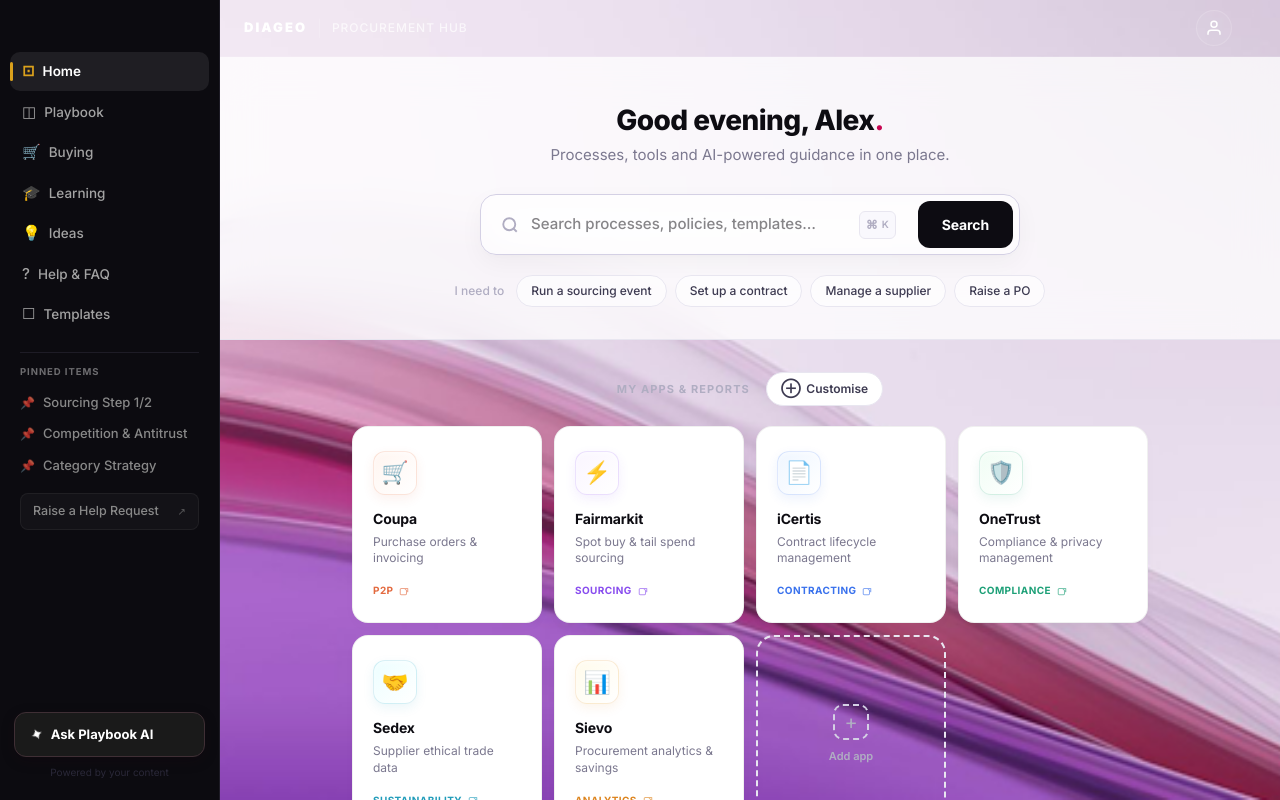
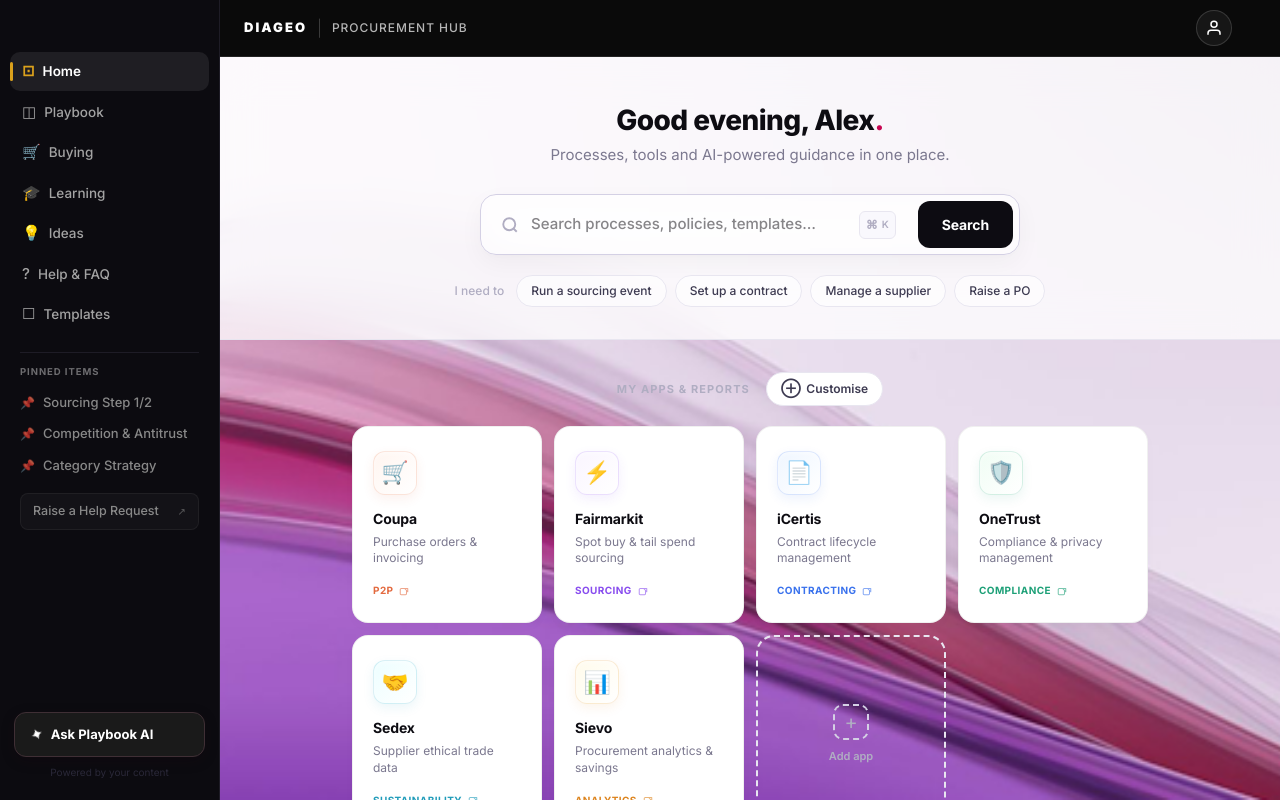
Before and after one commit to kanwarsx-prog/prochub, a Next.js app: page / in a window 1280 px wide. Built offline with nearby package versions, Linux system fonts and the light colour scheme.

Commit message:
UI tweak: keep the global top banner background solid black

```diff
--- a/src/components/Shell/Shell.tsx
+++ b/src/components/Shell/Shell.tsx
@@ -162,9 +162,9 @@
                 background: 'url("/LiquidMagicPurple05_1_13.png") center top / cover no-repeat',
                 backgroundColor: 'var(--bg)'
             }}>
-                {/* GLOBAL TOP BANNER (Transparent to show wave) */}
+                {/* GLOBAL TOP BANNER (Black) */}
                 <header style={{
-                    background: 'transparent',
+                    background: '#0a0a0a',
                     padding: '16px 24px',
                     borderBottom: '1px solid rgba(255,255,255,0.1)',
                     display: 'flex',
```
